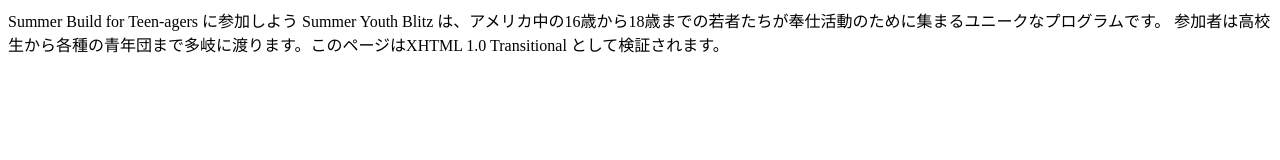
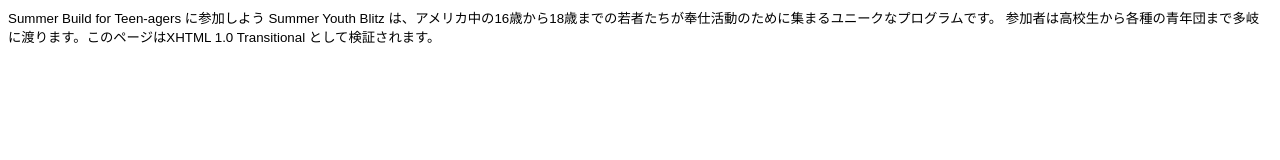
Before and after one commit to s15009/habitat, a plain HTML site: page ccyp/syb.html in a window 1280 px wide. Drawn offline with Linux system fonts and the light colour scheme.

Commit message:
途中経過

```diff
--- a/ccyp/syb.html
+++ b/ccyp/syb.html
@@ -1,6 +1,6 @@
 <!DOCTYPE html
     PUBLIC "-//W3C//DTD XHTML 1.0 Transitional//EN"
-    "http://www.w3.org/TR/xhtml1/DTD/xhtml1-transitional.dtd'>
+    "http://www.w3.org/TR/xhtml1/DTD/xhtml1-transitional.dtd">
 
 <html xmlns="http://www.w3.org/1999/xhtml" xml:lang="ja">
 
@@ -8,12 +8,13 @@
 <meta http-equiv="Content-Type" content="text/html; charset=utf-8" />
 <meta name="keywords" content="CIW, XHTML 1.0, Habitat for Humanity" />
 <meta name="Description" content="Simple XHTML page for Habitat site" />
+<link rel="stylesheet" type="text/css" href="syb/syb.css" title="stylesheet"/>
 
 <title>Habitat for Humanity International Summer  Youth Blitz Program</title>
 
 </head>
 
-<body bgcolor="white">
+<body>
 
 Summer Build for Teen-agers に参加しよう
 Summer Youth Blitz は、アメリカ中の16歳から18歳までの若者たちが奉仕活動のために集まるユニークなプログラムです。
--- /dev/null
+++ b/ccyp/syb/syb.css
@@ -0,0 +1,22 @@
+@charset "utf-8";
+/* STYLE SHEET FOR BLITZ.HTML */
+
+body             {
+			font-family: Osaka, 'ＭＳ Ｐゴシック', sans-serif; color: black; font-size: 10pt; background: white;
+
+		         }
+
+
+/*h1             {
+			font-family: Osaka, 'ＭＳ Ｐゴシック', sans-serif; color: black; font-size: 24pt;
+
+		         } */
+/*h2             {
+			font-family: Osaka, 'ＭＳ Ｐゴシック', sans-serif; color: black; font-size: 18pt;
+
+		         } */
+
+/*h3             {
+			font-family: Osaka, 'ＭＳ Ｐゴシック', sans-serif; color: black; font-size: 13pt;
+
+		         } */
```
Also changed, not shown: index.html (+2 -0 lines), 1 other file.
